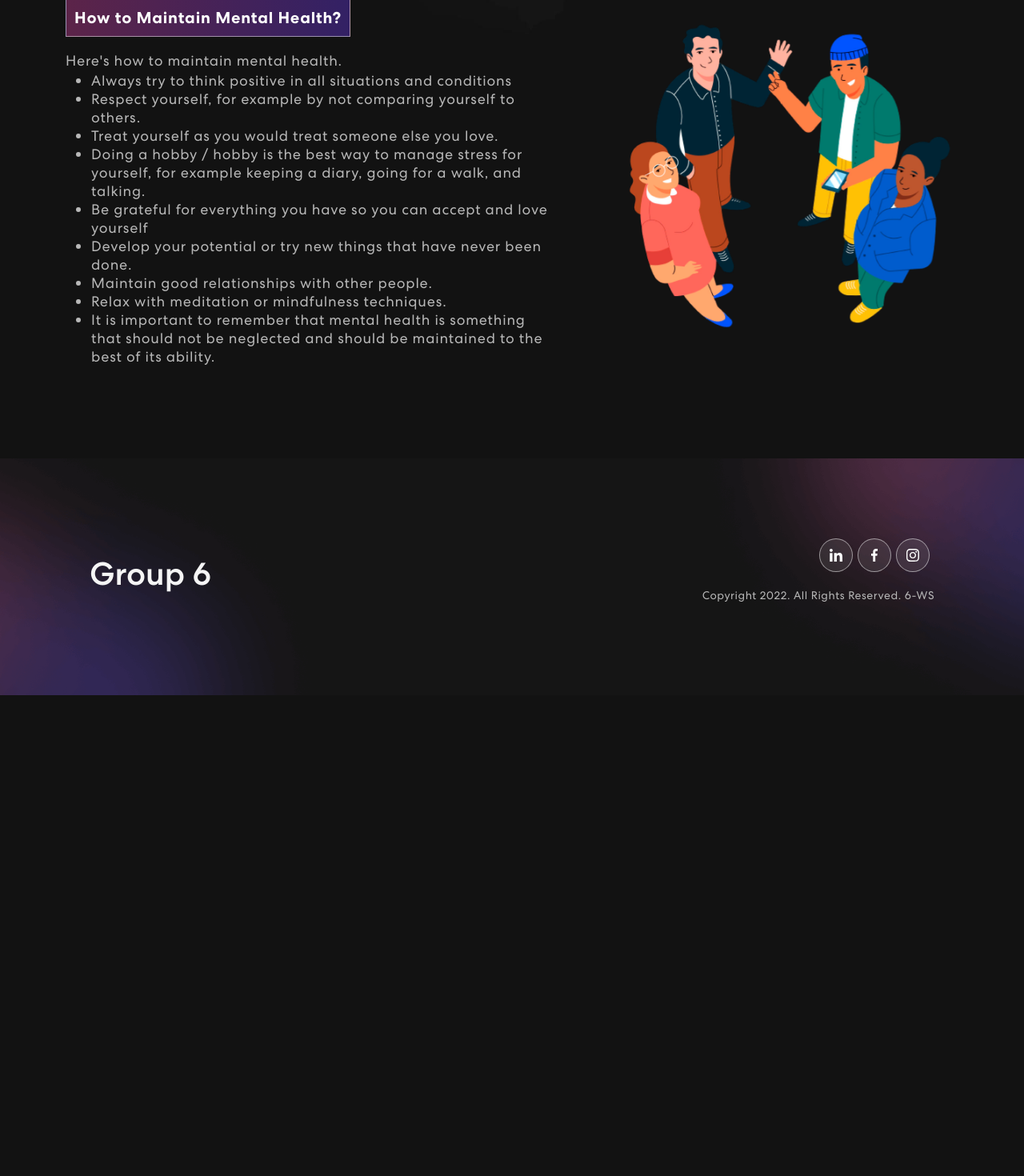
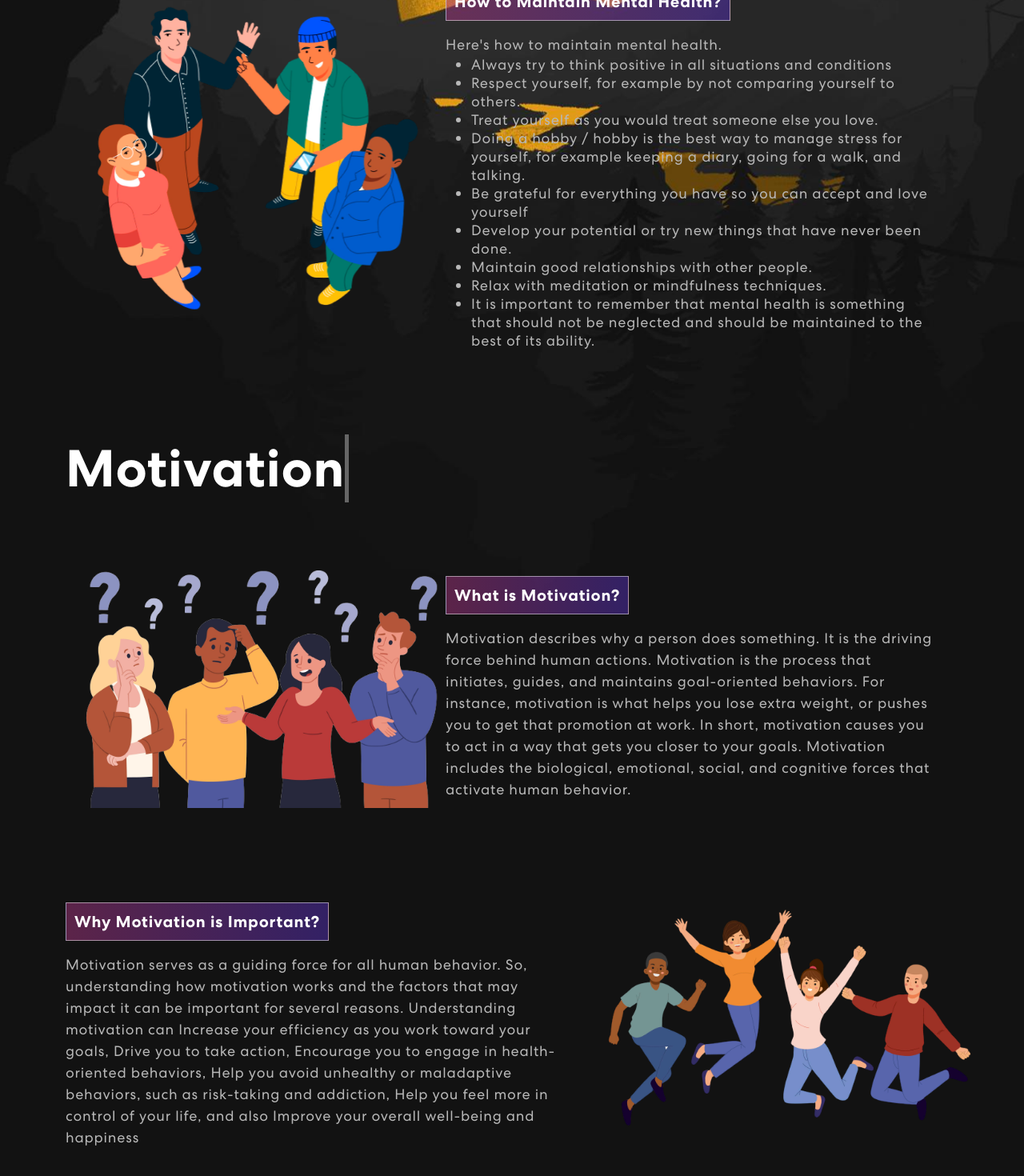
Before and after one commit to ivandohan/tubesWebSemantik, a React (Create React App) app in the folder client/: page /mental-health in a window 1280 px wide. Shown: the part 1326-2796 px from the top of the page at 80% size. Before the commit the page ends 2195 px from the top, so only its background shows below. Built offline with nearby package versions, Linux system fonts and the light colour scheme.

Commit message:
Adding motivation

```diff
--- a/client/src/App.css
+++ b/client/src/App.css
@@ -297,7 +297,7 @@ nav.navbar .navbar-toggler[aria-expanded="true"] .navbar-toggler-icon {
 /************ Banner Css ************/
 .mh {
   margin-top: 0;
-  padding: 260px 0 100px 0;
+  padding: 240px 0 100px 0;
   background-image: url('./assets/img/mh-bg.jpg');
   background-position: top center;
   background-size: cover;
--- a/client/src/components/MentalHealth.jsx
+++ b/client/src/components/MentalHealth.jsx
@@ -12,9 +12,11 @@ const MentalHealth = () => {
   const [loopNum, setLoopNum] = useState(0);
   const [isDeleting, setIsDeleting] = useState(false);
   const [text, setText] = useState('');
+  const [text2, setText2] = useState('');
   const [delta, setDelta] = useState(300 - Math.random() * 100);
   const [index, setIndex] = useState(1);
-  const toRotate = [ "Mental Health" , "Motivation" ];
+  const toRotate = [ "Mental Health" ];
+  const toRotate2 = [ "Motivation" ];
   const period = 2000;
 
   useEffect(() => {
@@ -30,7 +32,11 @@ const MentalHealth = () => {
     let fullText = toRotate[i];
     let updatedText = isDeleting ? fullText.substring(0, text.length - 1) : fullText.substring(0, text.length + 1);
 
+    let fullText2 = toRotate2[i];
+    let updatedText2 = isDeleting ? fullText2.substring(0, text.length - 1) : fullText2.substring(0, text.length + 1);
+
     setText(updatedText);
+    setText2(updatedText2);
 
     if (isDeleting) {
       setDelta(prevDelta => prevDelta / 2);
@@ -62,7 +68,15 @@ const MentalHealth = () => {
             </Col>
         </Row>
         <Row className="align-items-center" style={{'margin-top': 70}}>
-          <Col xs={12} md={6} xl={7}>
+          <Col xs={12} md={4} xl={5}>
+            <TrackVisibility>
+              {({ isVisible }) =>
+                <div className={isVisible ? "animate__animated animate__zoomIn" : ""}>
+                  <img src={WhatIsImg} alt="Header Img" style={{width: 480}}/>
+                </div>}
+            </TrackVisibility>
+          </Col>
+          <Col xs={12} md={4} xl={7}>
             <TrackVisibility>
               {({ isVisible }) =>
               <div className={isVisible ? "animate__animated animate__fadeIn" : ""}>
@@ -72,14 +86,6 @@ const MentalHealth = () => {
                 A person who has sound mind is able to adapt itself to the changes in the life. His mind has the capability to withstand stress and does not go off the balance. His mental strength keeps him solid and unshaken amidst adversities and challenges in life. Mental health also plays a critical role in maintaining the health of your relationships.
                 </p>
               </div>}
-            </TrackVisibility>
-          </Col>
-          <Col xs={12} md={6} xl={5}>
-            <TrackVisibility>
-              {({ isVisible }) =>
-                <div className={isVisible ? "animate__animated animate__zoomIn" : ""}>
-                  <img src={WhatIsImg} alt="Header Img" style={{width: 480}}/>
-                </div>}
             </TrackVisibility>
           </Col>
         </Row>
@@ -96,7 +102,7 @@ const MentalHealth = () => {
               </div>}
             </TrackVisibility>
           </Col>
-          <Col xs={12} md={6} xl={5}>
+          <Col xs={12} md={4} xl={4}>
             <TrackVisibility>
               {({ isVisible }) =>
                 <div className={isVisible ? "animate__animated animate__zoomIn" : ""}>
@@ -106,6 +112,14 @@ const MentalHealth = () => {
           </Col>
         </Row>
         <Row className="align-items-center" style={{'margin-top': 100}}>
+            <Col xs={12} md={6} xl={5}>
+            <TrackVisibility>
+              {({ isVisible }) =>
+                <div className={isVisible ? "animate__animated animate__zoomIn" : ""}>
+                  <img src={HowToMaintain} alt="Header Img" style={{width: 480}}/>
+                </div>}
+            </TrackVisibility>
+          </Col>
           <Col xs={12} md={6} xl={7}>
             <TrackVisibility>
               {({ isVisible }) =>
@@ -128,11 +142,51 @@ const MentalHealth = () => {
               </div>}
             </TrackVisibility>
           </Col>
-          <Col xs={12} md={6} xl={5}>
+        </Row>
+
+        <Row className="align-items-center" style={{"margin-top": 100}}>
+            <Col>
+                <h1><span className="txt-rotate" dataPeriod="1000"><span className="wrap">{text2}</span></span></h1>
+            </Col>
+        </Row>
+
+        <Row className="align-items-center" style={{'margin-top': 70}}>
+          <Col xs={12} md={4} xl={5}>
             <TrackVisibility>
               {({ isVisible }) =>
                 <div className={isVisible ? "animate__animated animate__zoomIn" : ""}>
-                  <img src={HowToMaintain} alt="Header Img" style={{width: 480}}/>
+                  <img src={WhatIsImg} alt="Header Img" style={{width: 480}}/>
+                </div>}
+            </TrackVisibility>
+          </Col>
+          <Col xs={12} md={4} xl={7}>
+            <TrackVisibility>
+              {({ isVisible }) =>
+              <div className={isVisible ? "animate__animated animate__fadeIn" : ""}>
+                <span className="tagline">What is Motivation?</span>
+                <p>
+                    Motivation describes why a person does something. It is the driving force behind human actions. Motivation is the process that initiates, guides, and maintains goal-oriented behaviors.
+                    For instance, motivation is what helps you lose extra weight, or pushes you to get that promotion at work. In short, motivation causes you to act in a way that gets you closer to your goals. Motivation includes the biological, emotional, social, and cognitive forces that activate human behavior.                </p>
+              </div>}
+            </TrackVisibility>
+          </Col>
+        </Row>
+        <Row className="align-items-center" style={{'margin-top': 100}}>
+          <Col xs={12} md={6} xl={7}>
+            <TrackVisibility>
+              {({ isVisible }) =>
+              <div className={isVisible ? "animate__animated animate__fadeIn" : ""}>
+                <span className="tagline">Why Motivation is Important?</span>
+                <p>
+                    Motivation serves as a guiding force for all human behavior. So, understanding how motivation works and the factors that may impact it can be important for several reasons.  Understanding motivation can Increase your efficiency as you work toward your goals, Drive you to take action, Encourage you to engage in health-oriented behaviors, Help you avoid unhealthy or maladaptive behaviors, such as risk-taking and addiction, Help you feel more in control of your life, and also Improve your overall well-being and happiness                </p>
+              </div>}
+            </TrackVisibility>
+          </Col>
+          <Col xs={12} md={4} xl={4}>
+            <TrackVisibility>
+              {({ isVisible }) =>
+                <div className={isVisible ? "animate__animated animate__zoomIn" : ""}>
+                  <img src={HowImportant} alt="Header Img" style={{width: 480}}/>
                 </div>}
             </TrackVisibility>
           </Col>
```
